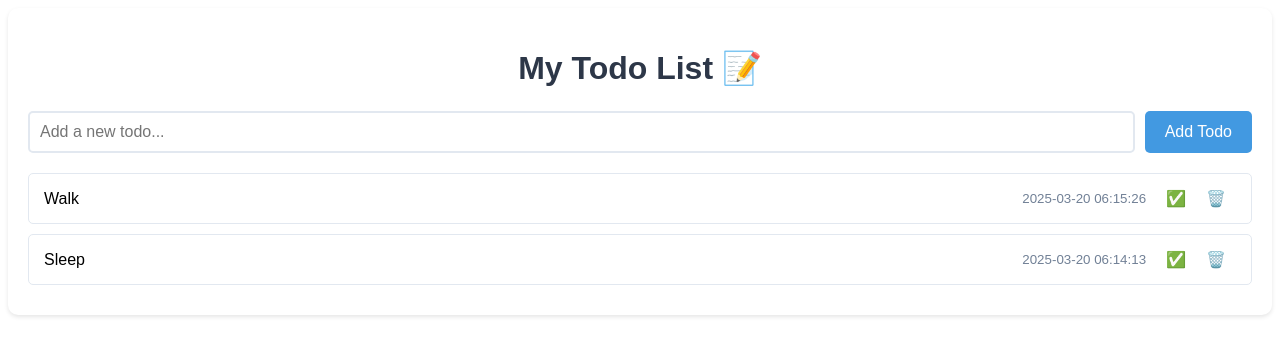
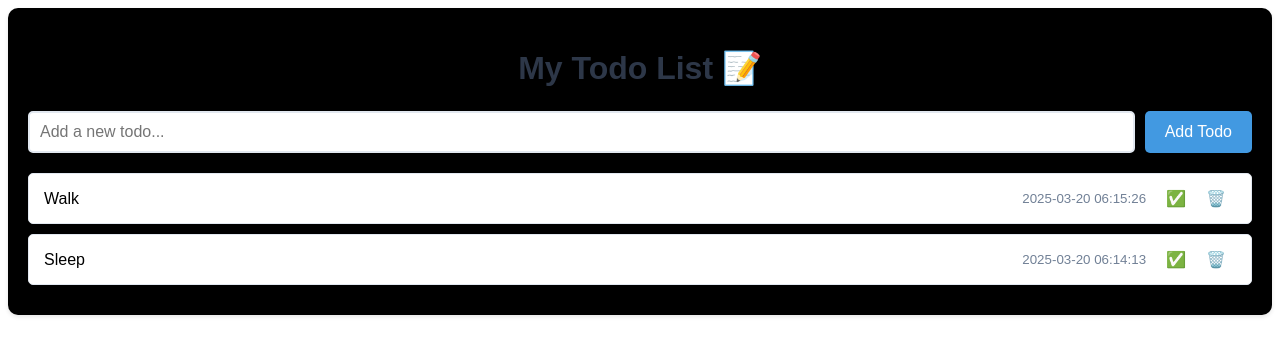
Before and after one commit to da0134xh/flask-todo-app, a Flask app: page / in a window 1280 px wide. Shown: the top 356 px of the page. Run offline with Flask 3, Linux system fonts and the light colour scheme.

Commit message:
Done (changes involve testing but reverted back to original)

```diff
--- a/templates/index.html
+++ b/templates/index.html
@@ -6,7 +6,7 @@
     <title>My Todo List 📝</title>
     <style>
         .todo-container {
-            background-color: white;
+            background-color: black;
             padding: 20px;
             border-radius: 10px;
             box-shadow: 0 2px 4px rgba(0,0,0,0.1);
```
Also changed, not shown: README.md, instance/todos.db.
